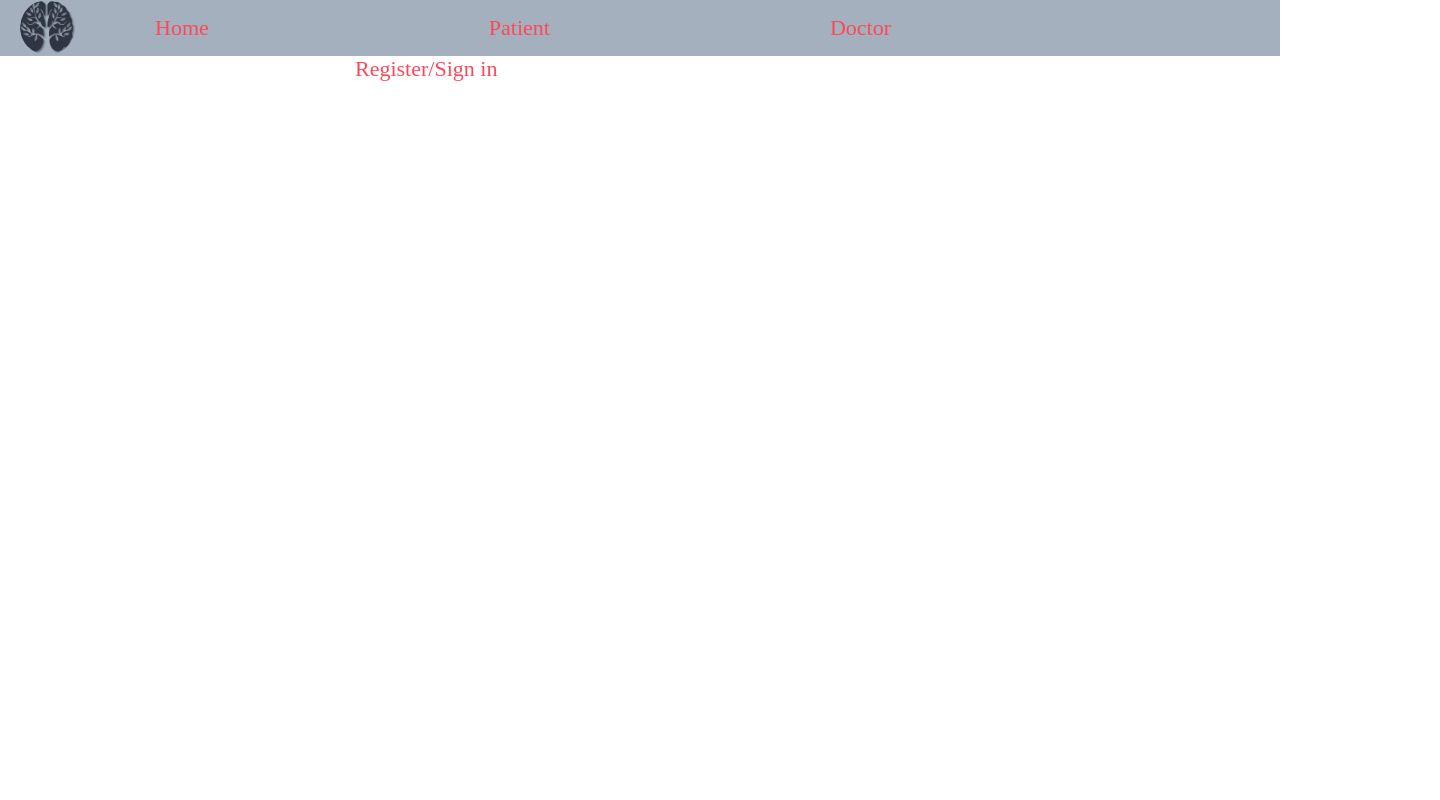
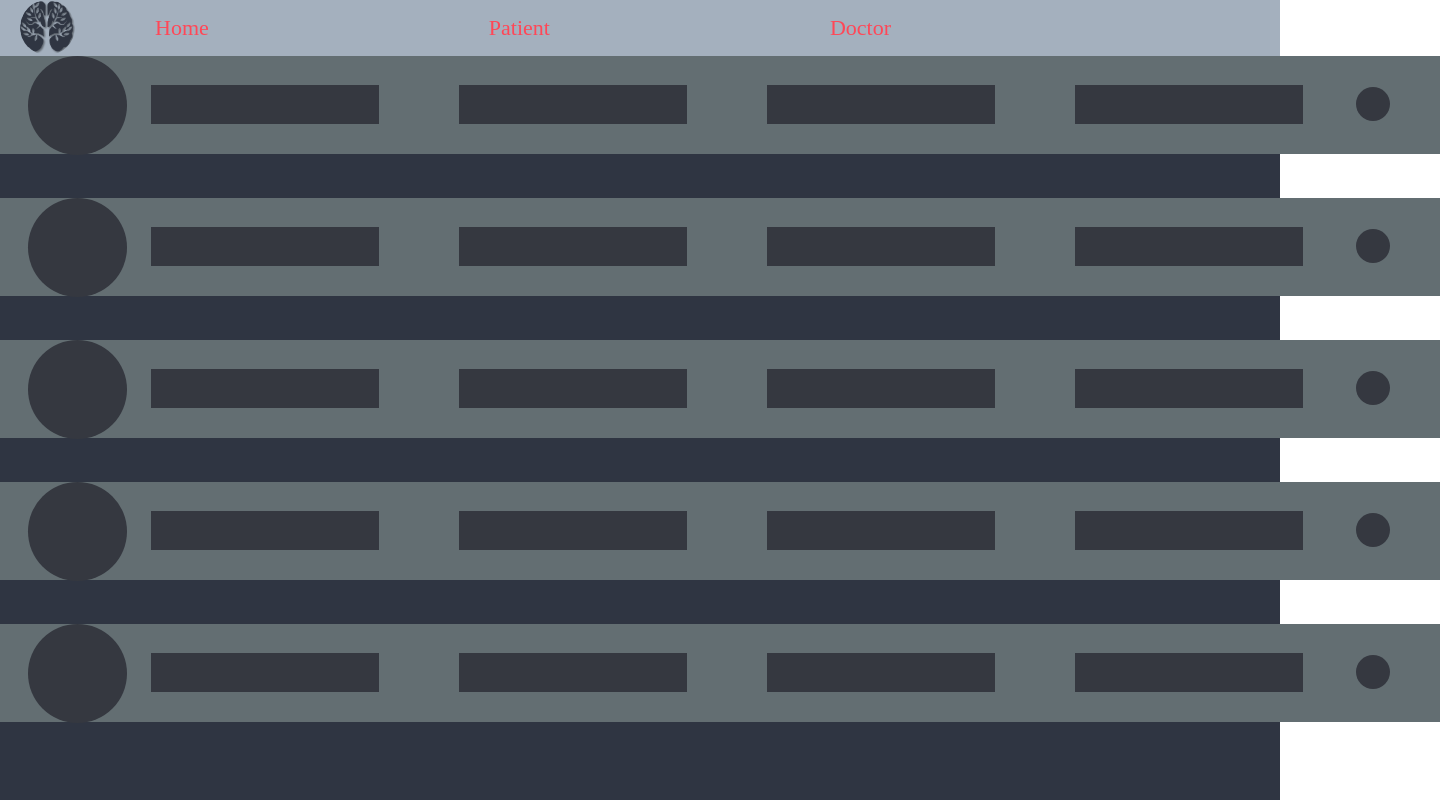
Before and after one commit to Tsebo200/Cerebro-Sano, a React (Create React App) app: page /doctor in a window 1280 px wide. Shown: the whole page, 1440 px wide, since content can reach past the window. Built offline with nearby package versions, Linux system fonts and the light colour scheme.

Commit message:
Created Edit Profile pages
Created basic design for patient and doctors page. Added an edit profiles pages for both patient and doctors.

```diff
--- a/src/App.js
+++ b/src/App.js
@@ -4,15 +4,21 @@ import SignUp from './components/SignUp';
 import Navigation from './components/Navigation';
 import Home from './components/Home';
 import Patient from './components/Patient';
+import Doctor from './components/Doctor';
+import IndividualDoctor from './components/IndividualDoctor';
+import IndividualPatient from './components/IndividualPatient';
 import {Route, Routes} from 'react-router-dom';
 function App() {
   return (
     <div className="App">
       <Navigation />
       <Routes>
-      <Route path="/" element={<Home/>} />
+      <Route path="/" element={<Home />} />
       <Route path="/signup" element={<SignUp />} />
       <Route path="/patient" element={<Patient />} />
+      <Route path="/doctor" element={<Doctor />} />
+      <Route path="/indidoctor" element={<IndividualDoctor />} />
+      <Route path="/indipatient" element={<IndividualPatient />} />
 
       </Routes>
     </div>
--- /dev/null
+++ b/src/components/Doctor.js
@@ -0,0 +1,62 @@
+import react from 'react';
+import axios from 'axios';
+
+const Doctor = () => {
+
+
+    return(
+        <>
+
+        <div className='main-container'>
+            <div className='doctors-detail-container'>
+            <a href="indidoctor" onClick={Doctor}>
+             <div className='doctor-profile-img'></div></a>
+                <div className='doctor-name-box'></div>
+                <div className='doctor-surname-box'></div>
+                <div className='doctor-email-box'></div>
+                <div className='doctor-phoneNum-box'></div>
+                <div className='delete-doctor-btn'></div>
+            </div>
+
+            <div className='doctors-detail-container-two'>
+            <div className='doctor-profile-img'></div>
+                <div className='doctor-name-box'></div>
+                <div className='doctor-surname-box'></div>
+                <div className='doctor-email-box'></div>
+                <div className='doctor-phoneNum-box'></div>
+                <div className='delete-doctor-btn'></div>
+            </div>
+
+            <div className='doctors-detail-container-three'>
+            <div className='doctor-profile-img'></div>
+                <div className='doctor-name-box'></div>
+                <div className='doctor-surname-box'></div>
+                <div className='doctor-email-box'></div>
+                <div className='doctor-phoneNum-box'></div>
+                <div className='delete-doctor-btn'></div>
+            </div>
+
+            <div className='doctors-detail-container-four'>
+            <div className='doctor-profile-img'></div>
+                <div className='doctor-name-box'></div>
+                <div className='doctor-surname-box'></div>
+                <div className='doctor-email-box'></div>
+                <div className='doctor-phoneNum-box'></div>
+                <div className='delete-doctor-btn'></div>
+            </div>
+
+            <div className='doctors-detail-container-five'>
+            <div className='doctor-profile-img'></div>
+                <div className='doctor-name-box'></div>
+                <div className='doctor-surname-box'></div>
+                <div className='doctor-email-box'></div>
+                <div className='doctor-phoneNum-box'></div>
+                <div className='delete-doctor-btn'></div>
+            </div>
+
+
+        </div>
+        </>
+    )
+}
+export default Doctor
--- /dev/null
+++ b/src/components/IndividualDoctor.js
@@ -0,0 +1,12 @@
+import React from 'react';
+import axios from 'axios';
+
+const IndividualDoctor = () => {
+
+    return(
+        <>
+        <div className='main-container'></div>
+        </>
+    )
+}
+export default IndividualDoctor
--- /dev/null
+++ b/src/components/IndividualPatient.js
@@ -0,0 +1,14 @@
+import react from 'react';
+import axios from 'axios';
+
+const IndividualPatient = () => {
+
+    return(
+        <>
+        <div className='main-container'>
+
+        </div>
+        </>
+    )
+}
+export default IndividualPatient
--- a/src/components/Navigation.js
+++ b/src/components/Navigation.js
@@ -7,7 +7,7 @@ const Navigation = ()=>{
                 <li className="homeli"><a href="/">Home</a></li>
                 <li className="patientli"><a href="patient">Patient</a></li>
                 <li className="doctorli"><a href="doctor">Doctor</a></li>
-                <li className="signupli"><a href="/signup">Register/Sign in</a></li>
+                <li className="signupli"><a href="signup">Register/Sign in</a></li>
             </ul>
         </div>
         </>
--- a/src/components/Patient.js
+++ b/src/components/Patient.js
@@ -6,6 +6,51 @@ const Patient = () => {
     return(
         <>
         <div className='main-container'>
+            <div className='patients-detail-container'>
+                <a href="indipatient" onClick={Patient}>
+                <div className='patient-profile-img'></div></a>
+                <div className='patient-name-box'></div>
+                <div className='patient-surname-box'></div>
+                <div className='patient-email-box'></div>
+                <div className='patient-phoneNum-box'></div>
+                <div className='delete-patient-btn'></div>
+            </div>
+
+            <div className='patients-detail-container-two'>
+                <div className='patient-profile-img'></div>
+                <div className='patient-name-box'></div>
+                <div className='patient-surname-box'></div>
+                <div className='patient-email-box'></div>
+                <div className='patient-phoneNum-box'></div>
+                <div className='delete-patient-btn'></div>
+            </div>
+
+            <div className='patients-detail-container-three'>
+                <div className='patient-profile-img'></div>
+                <div className='patient-name-box'></div>
+                <div className='patient-surname-box'></div>
+                <div className='patient-email-box'></div>
+                <div className='patient-phoneNum-box'></div>
+                <div className='delete-patient-btn'></div>
+            </div>
+
+            <div className='patients-detail-container-four'>
+                <div className='patient-profile-img'></div>
+                <div className='patient-name-box'></div>
+                <div className='patient-surname-box'></div>
+                <div className='patient-email-box'></div>
+                <div className='patient-phoneNum-box'></div>
+                <div className='delete-patient-btn'></div>
+            </div>
+
+            <div className='patients-detail-container-five'>
+                <div className='patient-profile-img'></div>
+                <div className='patient-name-box'></div>
+                <div className='patient-surname-box'></div>
+                <div className='patient-email-box'></div>
+                <div className='patient-phoneNum-box'></div>
+                <div className='delete-patient-btn'></div>
+            </div>
 
         </div>
         </>
--- a/src/index.css
+++ b/src/index.css
@@ -370,3 +370,194 @@ a:hover{
   color: black;
   float: left;
 }
+
+/* Patients Page */
+.patients-detail-container{
+  width: 1440px;
+  height: 98px;
+  background-color: #636E72;
+  float: left;
+}
+
+.patients-detail-container-two{
+  width: 1440px;
+  height: 98px;
+  margin-top: 44px;
+  background-color: #636E72;
+  float: left;
+}
+
+.patients-detail-container-three{
+  width: 1440px;
+  height: 98px;
+  margin-top: 44px;
+  background-color: #636E72;
+  float: left;
+}
+
+.patients-detail-container-four{
+  width: 1440px;
+  height: 98px;
+  margin-top: 44px;
+  background-color: #636E72;
+  float: left;
+}
+
+.patients-detail-container-five{
+  width: 1440px;
+  height: 98px;
+  margin-top: 44px;
+  background-color: #636E72;
+  float: left;
+}
+
+.patient-profile-img{
+  width: 99px;
+  height: 99px;
+  margin-left: 28px;
+  border-radius: 360px;
+  background-color: #353840;
+  float: left;
+}
+
+.patient-name-box{
+  width: 228px;
+  height: 39px;
+  margin-left: 24px;
+  margin-top: 29px;
+  background-color: #353840;
+  float: left;
+}
+
+.patient-surname-box{
+  width: 228px;
+  height: 39px;
+  margin-left: 80px;
+  margin-top: 29px;
+  background-color: #353840;
+  float: left;
+}
+
+.patient-email-box{
+  width: 228px;
+  height: 39px;
+  margin-left: 80px;
+  margin-top: 29px;
+  background-color: #353840;
+  float: left;
+}
+
+.patient-phoneNum-box{
+  width: 228px;
+  height: 39px;
+  margin-left: 80px;
+  margin-top: 29px;
+  background-color: #353840;
+  float: left;
+}
+
+.delete-patient-btn{
+  width: 34px;
+  height: 34px;
+  border-radius: 360px;
+  margin-top: 31px;
+  margin-left: 53px;
+  background-color: #353840;
+  float: left;
+}
+
+
+/* Doctor Page */
+.doctors-detail-container{
+  width: 1440px;
+  height: 98px;
+  background-color: #636E72;
+  float: left;
+}
+
+.doctors-detail-container-two{
+  width: 1440px;
+  height: 98px;
+  margin-top: 44px;
+  background-color: #636E72;
+  float: left;
+}
+
+.doctors-detail-container-three{
+  width: 1440px;
+  height: 98px;
+  margin-top: 44px;
+  background-color: #636E72;
+  float: left;
+}
+
+.doctors-detail-container-four{
+  width: 1440px;
+  height: 98px;
+  margin-top: 44px;
+  background-color: #636E72;
+  float: left;
+}
+
+.doctors-detail-container-five{
+  width: 1440px;
+  height: 98px;
+  margin-top: 44px;
+  background-color: #636E72;
+  float: left;
+}
+
+.doctor-profile-img{
+  width: 99px;
+  height: 99px;
+  margin-left: 28px;
+  border-radius: 360px;
+  background-color: #353840;
+  float: left;
+}
+
+.doctor-name-box{
+  width: 228px;
+  height: 39px;
+  margin-left: 24px;
+  margin-top: 29px;
+  background-color: #353840;
+  float: left;
+}
+
+.doctor-surname-box{
+  width: 228px;
+  height: 39px;
+  margin-left: 80px;
+  margin-top: 29px;
+  background-color: #353840;
+  float: left;
+}
+
+.doctor-email-box{
+  width: 228px;
+  height: 39px;
+  margin-left: 80px;
+  margin-top: 29px;
+  background-color: #353840;
+  float: left;
+}
+
+.doctor-phoneNum-box{
+  width: 228px;
+  height: 39px;
+  margin-left: 80px;
+  margin-top: 29px;
+  background-color: #353840;
+  float: left;
+}
+
+.delete-doctor-btn{
+  width: 34px;
+  height: 34px;
+  border-radius: 360px;
+  margin-top: 31px;
+  margin-left: 53px;
+  background-color: #353840;
+  float: left;
+}
```
